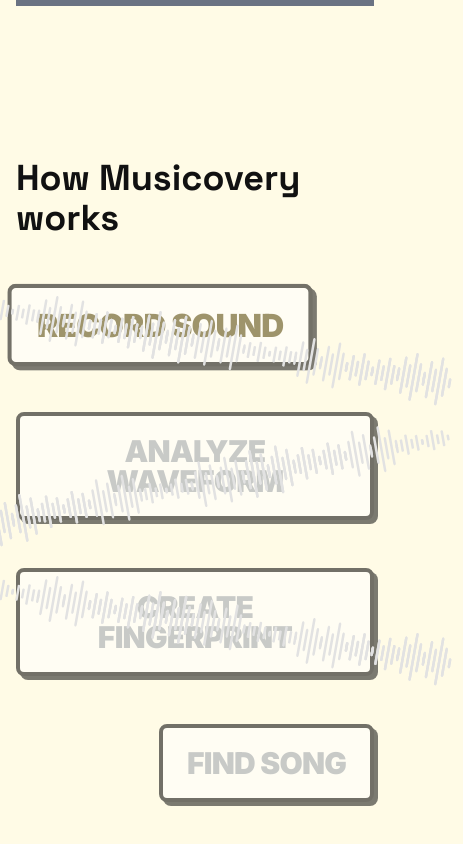
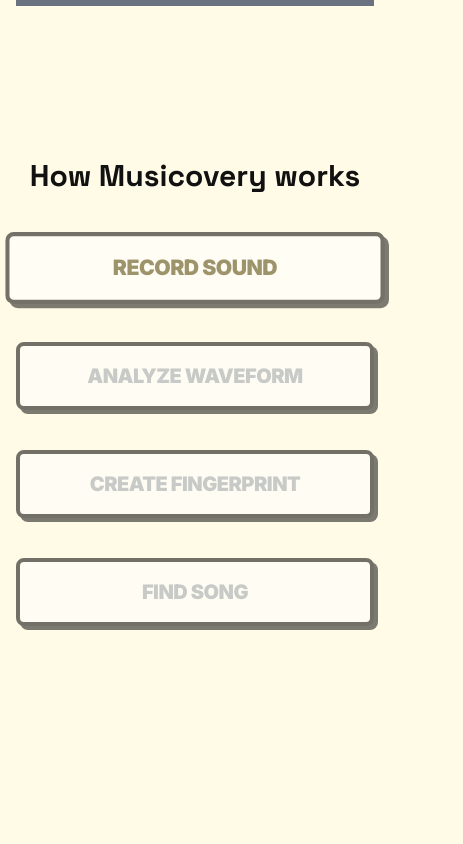
Before and after one commit to alirezagh99/music-discovery, a Next.js app: page / in a window 390 px wide. Shown: the part 846-1690 px from the top of the page, 463 px wide, since content can reach past the window. Built offline with nearby package versions, Linux system fonts and the light colour scheme.

Commit message:
responsive fixed

```diff
--- a/src/Modules/Home/Components/CTA.tsx
+++ b/src/Modules/Home/Components/CTA.tsx
@@ -4,10 +4,10 @@
 export const CTA = () => {
   return (
     <section className="mt-32 flex flex-col gap-4 items-center border border-border shadow-shadow bg-white p-6 rounded-base">
-      <p className="text-2xl font-bold font-display">
+      <p className="text-xl lg:text-2xl font-bold font-display text-center">
         Ready to discover your next song?
       </p>
-      <p className="text-2xl font-bold font-display">
+      <p className="text-xl lg:text-2xl font-bold font-display text-center">
         One tap. A few seconds. Thousands of songs waiting.
       </p>
       <Button className="mt-4">
--- a/src/Modules/Home/Components/FAQ.tsx
+++ b/src/Modules/Home/Components/FAQ.tsx
@@ -35,10 +35,10 @@
         return (
           <Accordion key={index} type="single" collapsible className="w-full">
             <AccordionItem value="item-1">
-              <AccordionTrigger className="text-2xl font-display">
+              <AccordionTrigger className="text-xl lg:text-2xl font-display">
                 {item["question"]}
               </AccordionTrigger>
-              <AccordionContent className="text-lg">
+              <AccordionContent className="text-base lg:text-lg">
                 {item["answer"]}
               </AccordionContent>
             </AccordionItem>
--- a/src/Modules/Home/Components/HowWorks.tsx
+++ b/src/Modules/Home/Components/HowWorks.tsx
@@ -68,21 +68,21 @@
             start={0.1}
             end={0.4}
             progress={scrollYProgress}
-            className="absolute top-0 left-[47%] -translate-y-14 rotate-100"
+            className="absolute top-0 left-[47%] -translate-y-14 rotate-100 hidden lg:block"
           />
 
           <WaveformProgress
             start={0.4}
             end={0.6}
             progress={scrollYProgress}
-            className="absolute top-0 left-[47%] translate-y-20 rotate-[-100deg]"
+            className="absolute top-0 left-[47%] translate-y-20 rotate-[-100deg] hidden lg:block"
           />
 
           <WaveformProgress
             start={0.6}
             end={0.9}
             progress={scrollYProgress}
-            className="absolute top-0 left-[47%] translate-y-56 rotate-100"
+            className="absolute top-0 left-[47%] translate-y-56 rotate-100 hidden lg:block"
           />
         </div>
       </div>
--- a/src/Modules/Home/Components/HowWorksItem.tsx
+++ b/src/Modules/Home/Components/HowWorksItem.tsx
@@ -32,7 +32,7 @@
 
   const opacity = useTransform(progress, [trigger - 0.04, trigger], [0.55, 1]);
   return (
-    <div className={cn("mt-12", id % 2 && "text-end", className)}>
+    <div className={cn("mt-10 lg:mt-12", id % 2 && "text-end", className)}>
       <motion.div
         style={{
           backgroundColor,
@@ -50,6 +50,7 @@
       py-5
       shadow-[4px_4px_0px_#111]
       will-change-transform
+      w-full lg:w-100
       lg:min-w-100 text-center
     "
       >
@@ -60,7 +61,7 @@
         <motion.h3
           style={{ color }}
           className="
-        text-3xl
+        text-xl lg:text-3xl
         font-black
         uppercase
         leading-none
--- a/src/Modules/Home/Components/Why.tsx
+++ b/src/Modules/Home/Components/Why.tsx
@@ -34,12 +34,16 @@
       <div className="grid grid-cols-10 gap-6">
         <div className="col-span-10 md:col-span-5 lg:col-span-6 flex flex-col gap-6 px-4 py-6 border border-border shadow-shadow rounded-base bg-white">
           <div>{data[0]["icon"]}</div>
-          <h3 className="text-3xl font-display">{data[0]["title"]}</h3>
+          <h3 className="text-2xl lg:text-3xl font-display">
+            {data[0]["title"]}
+          </h3>
           <p>{data[0]["description"]}</p>
         </div>
         <div className="col-span-10 md:col-span-5 lg:col-span-4 flex flex-col gap-6 px-4 py-6 border border-border shadow-shadow rounded-base bg-white">
           <div>{data[1]["icon"]}</div>
-          <h3 className="text-3xl font-display">{data[1]["title"]}</h3>
+          <h3 className="text-2xl lg:text-3xl font-display">
+            {data[1]["title"]}
+          </h3>
           <p>{data[1]["description"]}</p>
         </div>
       </div>
@@ -47,12 +51,16 @@
       <div className="grid grid-cols-10 gap-6">
         <div className="col-span-10 md:col-span-5 lg:col-span-4 flex flex-col gap-6 px-4 py-6 border border-border shadow-shadow rounded-base bg-white">
           <div>{data[2]["icon"]}</div>
-          <h3 className="text-3xl font-display">{data[2]["title"]}</h3>
+          <h3 className="text-2xl lg:text-3xl font-display">
+            {data[2]["title"]}
+          </h3>
           <p>{data[2]["description"]}</p>
         </div>
         <div className="col-span-10 md:col-span-5 lg:col-span-6 flex flex-col gap-6 px-4 py-6 border border-border shadow-shadow rounded-base bg-white">
           <div>{data[3]["icon"]}</div>
-          <h3 className="text-3xl font-display">{data[3]["title"]}</h3>
+          <h3 className="text-2xl lg:text-3xl font-display">
+            {data[3]["title"]}
+          </h3>
           <p>{data[3]["description"]}</p>
         </div>
       </div>
--- a/src/components/Layout/Components/Footer.tsx
+++ b/src/components/Layout/Components/Footer.tsx
@@ -17,8 +17,8 @@
 
   return (
     <footer className="mt-32 border-t border-border p-4 bg-white">
-      <div className="mt-10 container 2xl:max-w-360 mx-auto px-4 h-full grid grid-cols-6">
-        <div className="col-span-2 flex flex-col gap-4">
+      <div className="mt-10 container 2xl:max-w-360 mx-auto px-4 h-full grid grid-cols-6 gap-14 lg:gap-0">
+        <div className="col-span-6 lg:col-span-2 flex flex-col items-center lg:items-start gap-4">
           <h3 className="font-display text-lg">Social Media</h3>
           <div className="flex gap-2">
             {socialMedia.map((item, index) => {
@@ -42,7 +42,7 @@
             })}
           </div>
         </div>
-        <div className="col-span-2 flex flex-col gap-4">
+        <div className="col-span-6 lg:col-span-2 flex flex-col items-center lg:items-start gap-4">
           <h3 className="font-display text-lg">Quick Access</h3>
           <div className="flex flex-col">
             {navigationItems.map((item, index) => {
@@ -56,7 +56,7 @@
             })}
           </div>
         </div>
-        <div className="col-span-2 flex flex-col gap-4">
+        <div className="col-span-6 lg:col-span-2 flex flex-col items-center lg:items-start gap-4">
           <Link href={"/"} className="font-display text-2xl select-none">
             MUSICOVERY
           </Link>
--- a/src/components/Layout/Components/SectionHeading.tsx
+++ b/src/components/Layout/Components/SectionHeading.tsx
@@ -1,6 +1,6 @@
 export const SectionHeading = ({ text }: { text: string }) => {
   return (
-    <div className="text-4xl font-semibold flex justify-center font-display">
+    <div className="text-3xl lg:text-4xl font-semibold flex justify-center font-display text-center">
       <h2>{text}</h2>
     </div>
   );
```
